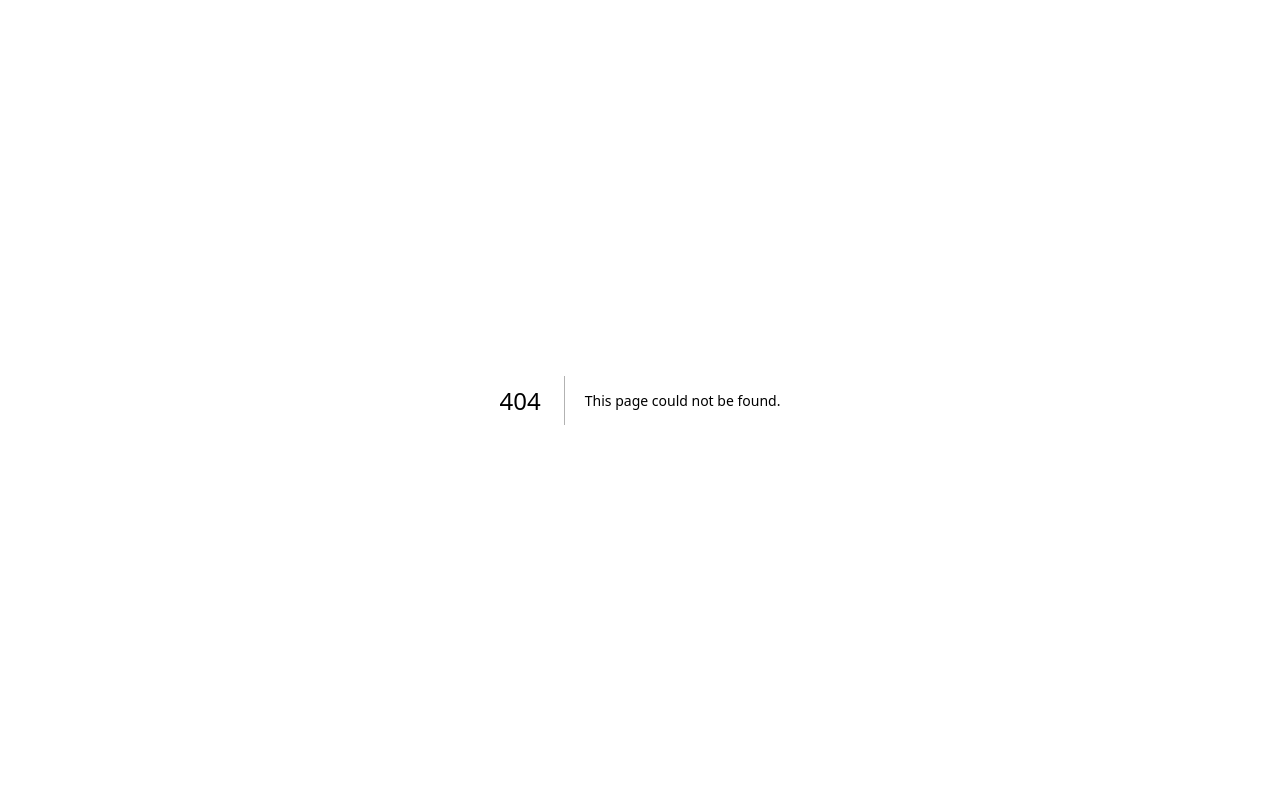
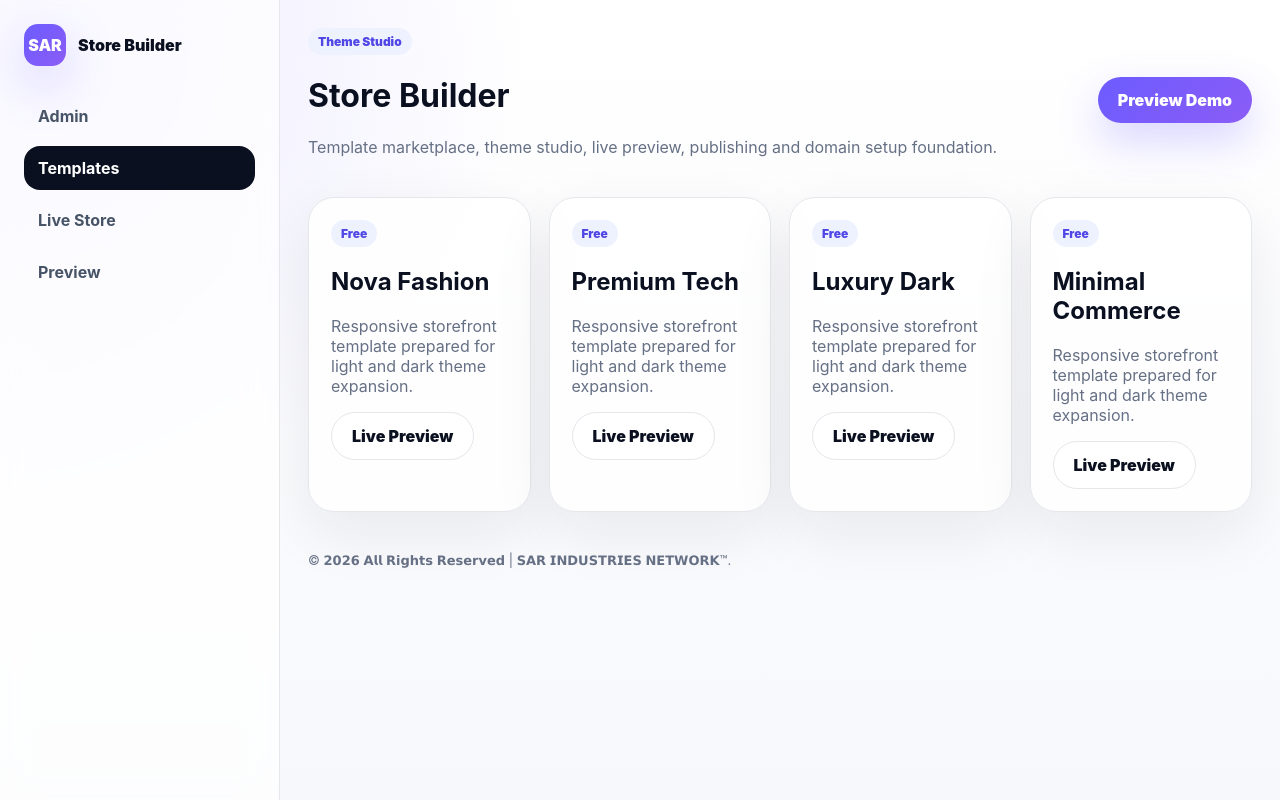
Before and after one commit to sarindustriesnetwork/github, a Next.js app: page /dashboard/store-builder in a window 1280 px wide. Before the commit this address had no page. Built offline with nearby package versions, Linux system fonts and the light colour scheme.

Commit message:
feat: add store builder template page

```diff
--- /dev/null
+++ b/app/dashboard/store-builder/page.tsx
@@ -0,0 +1,17 @@
+import Link from "next/link";
+import { BRAND } from "@/lib/branding";
+
+const templates = ["Nova Fashion", "Premium Tech", "Luxury Dark", "Minimal Commerce"];
+
+export default function StoreBuilderPage() {
+  return (
+    <div className="shell">
+      <aside className="sidebar"><div className="brand"><div className="logo">SAR</div><span>Store Builder</span></div><nav className="nav"><Link href="/admin">Admin</Link><Link className="active" href="/dashboard/store-builder">Templates</Link><Link href="/store/demo-store">Live Store</Link><Link href="/preview/demo-store">Preview</Link></nav></aside>
+      <main className="main">
+        <div className="topbar"><div><span className="badge">Theme Studio</span><h1>Store Builder</h1><p className="muted">Template marketplace, theme studio, live preview, publishing and domain setup foundation.</p></div><Link className="btn primary" href="/preview/demo-store">Preview Demo</Link></div>
+        <div className="grid">{templates.map((name) => <div className="card" key={name}><span className="badge">Free</span><h2>{name}</h2><p className="muted">Responsive storefront template prepared for light and dark theme expansion.</p><Link className="btn" href="/preview/demo-store">Live Preview</Link></div>)}</div>
+        <p className="footer">{BRAND.copyright}</p>
+      </main>
+    </div>
+  );
+}
```
